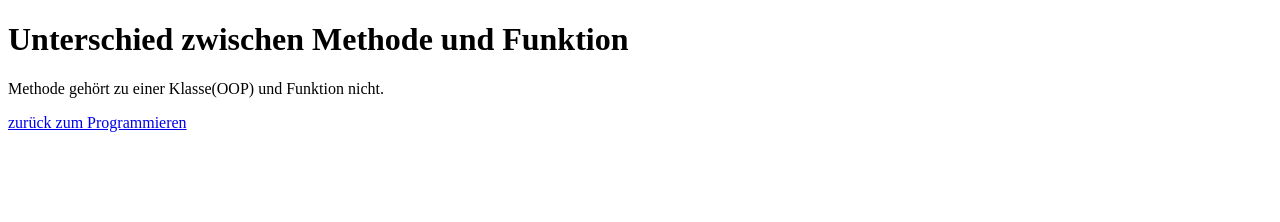
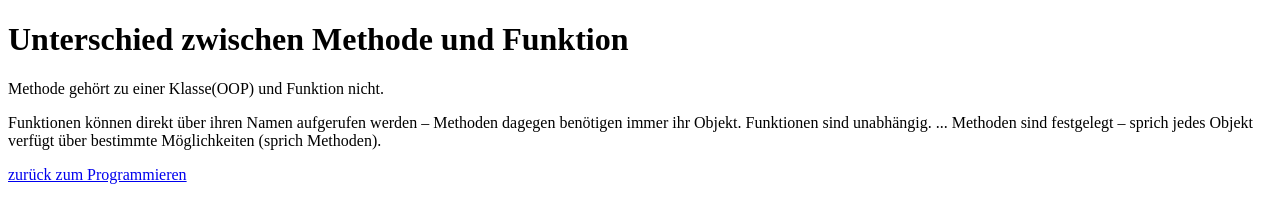
Before and after one commit to MrAdemK/HTML, a plain HTML site: page Programmieren/methodeUndfunktion.html in a window 1280 px wide. Drawn offline with Linux system fonts and the light colour scheme.

Commit message:
DifferenceMethodAndFunction

```diff
--- a/Programmieren/methodeUndfunktion.html
+++ b/Programmieren/methodeUndfunktion.html
@@ -7,6 +7,9 @@
     <h1>Unterschied zwischen Methode und Funktion</h1>
 
     <p>Methode gehört zu einer Klasse(OOP) und Funktion nicht.</p>
+    <p>Funktionen können direkt über ihren Namen aufgerufen werden – Methoden dagegen benötigen immer ihr Objekt.
+        Funktionen sind unabhängig. ... Methoden sind festgelegt – sprich jedes Objekt verfügt über bestimmte
+        Möglichkeiten (sprich Methoden).</p>
     <a href="/Programmieren/Programmieren.html">zurück zum Programmieren</a>
 </body>
 
```
